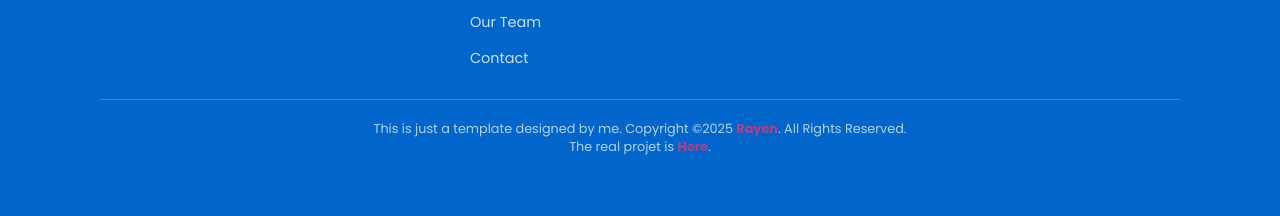
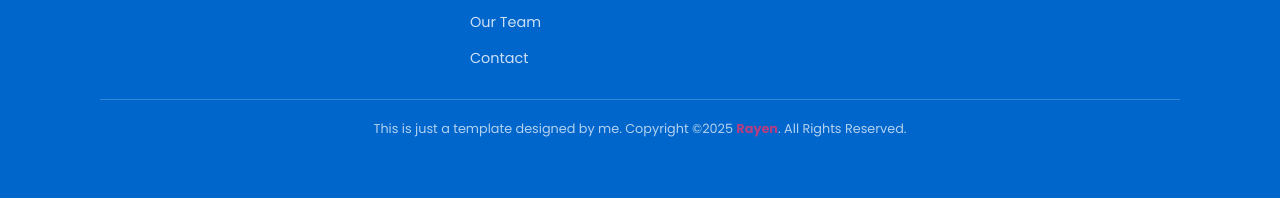
Before and after one commit to medrayentn/marketing.agency, a plain HTML site: page index.html in a window 1280 px wide. Shown: the part 7537-7753 px from the top of the page. Drawn offline with nearby package versions, Linux system fonts and the light colour scheme.

Commit message:
Update index.html

```diff
--- a/index.html
+++ b/index.html
@@ -536,7 +536,6 @@
     </div>
     <div class="footer-bottom copyright-text">
         <p>This is just a template designed by me. Copyright &copy;<script>document.write(new Date().getFullYear());</script> <a href="https://medrayentn.github.io/myportfolio/" target="_blank" class="copyright-owner">Rayen</a>. All Rights Reserved.</p>
-        <p>The real projet is <a href="https://clickoraaa.github.io/clickora.agency/" target="_blank" class="copyright-owner">Here</a>.</p>
     </div>
 </footer>
 
```
